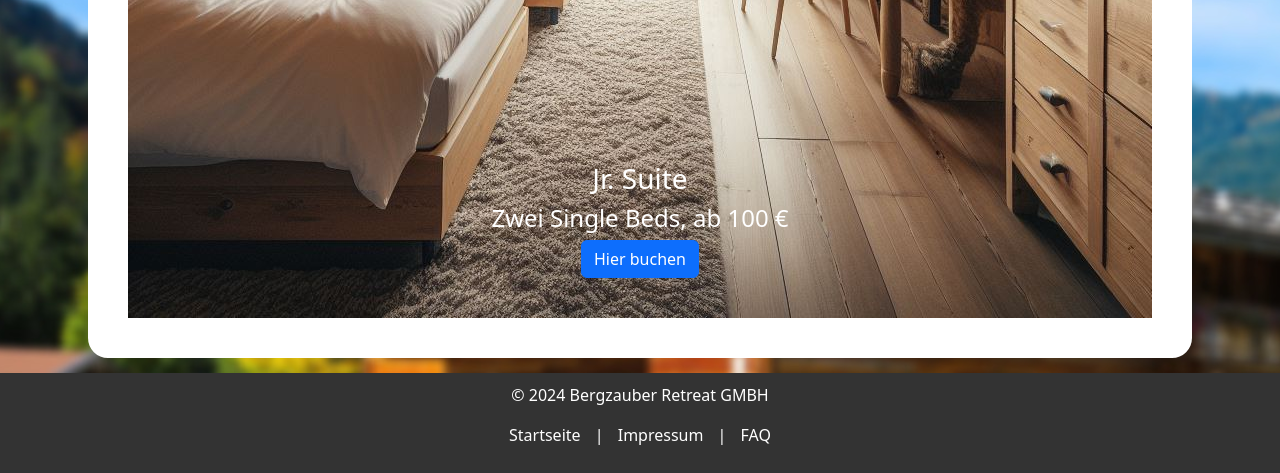
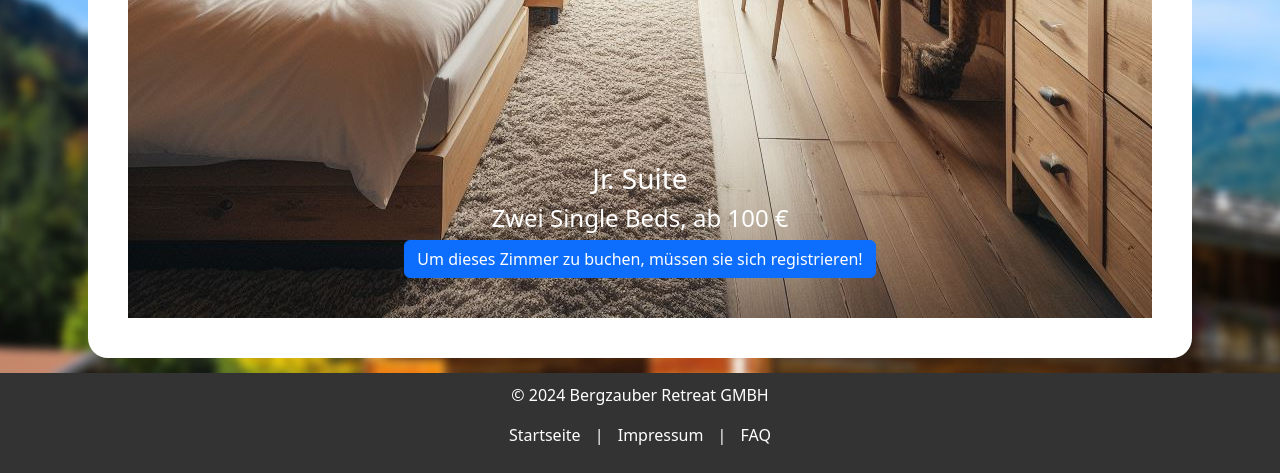
Before and after one commit to ShadyMate/Bergzauber_Retreat, a PHP site: page /Zimmer.php in a window 1280 px wide. Shown: the part 956-1429 px from the top of the page. Run offline with PHP 8.4, Linux system fonts and the light colour scheme.

Commit message:
Zimmer php gemacht damit man sich einloggen muss zum buchen, Profil buttons verschönert

```diff
--- a/WEB_Hotel_Böhler_Trost/php/Profil.php
+++ b/WEB_Hotel_Böhler_Trost/php/Profil.php
@@ -43,8 +43,8 @@ if (session_status() == PHP_SESSION_NONE) {
     ?>
     <br>
     <br>
-    <a href="../includes/change.php">Hier klicken um Ihre Daten zu ändern.</a>
-    <br>
+    <form action="../includes/change.php" method="post">
+        <input type="submit" name="change" value="Daten ändern">
     <form action="../includes/logout.php" method="post">
         <input type="submit" name="logout" value="Logout">
     </form>
--- a/WEB_Hotel_Böhler_Trost/php/Zimmer.php
+++ b/WEB_Hotel_Böhler_Trost/php/Zimmer.php
@@ -31,24 +31,42 @@ include "../includes/nav.php";
       <img src="../res/img/Zimmer1.jpeg" class="d-block w-100" alt="...">
       <div class="carousel-caption d-none d-md-block">
         <h3>Jr. Suite</h3>
-        <h4>Zwei Single Beds, ab 100 €</h4>
-          <a href="Zimmerbuchen.php?kosten=100" class="btn btn-primary">Hier buchen</a>
+        <h4>Zwei Single Beds, ab 100 €</h4>
+          <?php if (!isset($_SESSION['username'])) {
+              echo '<a href="../php/registrierung.php" class="btn btn-primary">Um dieses Zimmer zu buchen, müssen sie sich registrieren!</a>';
+          }
+            else {
+                echo '<a href="Zimmerbuchen.php?kosten=100" class="btn btn-primary">Hier buchen</a>';
+            }
+          ?>
       </div>
     </div>
     <div class="carousel-item">
       <img src="../res/img/Zimmer2.jpeg" class="d-block w-100" alt="...">
       <div class="carousel-caption d-none d-md-block">
           <h3>Sr. Suite</h3>
-          <h4>Ein Doppelbett in einem größeren Zimmer ab 200 €</h4>
-          <a href="Zimmerbuchen.php?kosten=200" class="btn btn-primary">Hier buchen</a>
+          <h4>Ein Doppelbett in einem größeren Zimmer ab 20 €</h4>
+          <?php if (!isset($_SESSION['username'])) {
+              echo '<a href="../php/registrierung.php" class="btn btn-primary">Um dieses Zimmer zu buchen, müssen sie sich registrieren!</a>';
+          }
+            else {
+                echo '<a href="Zimmerbuchen.php?kosten=200" class="btn btn-primary">Hier buchen</a>';
+            }
+            ?>
       </div>
     </div>
     <div class="carousel-item">
       <img src="../res/img/Zimmer3.jpeg" class="d-block w-100" alt="...">
       <div class="carousel-caption d-none d-md-block">
           <h3>Deluxe Suite</h3>
-          <h4>Unsere luxuriöseste Suite, mit dem besten Ausblick in ganz Lech ab 400 €</h4>
-          <a href="Zimmerbuchen.php?kosten=400" class="btn btn-primary">Hier buchen</a>
+          <h4>Unsere luxuriöseste Suite, mit dem besten Ausblick in ganz Lech ab 400 €</h4>
+            <?php if (!isset($_SESSION['username'])) {
+                echo '<a href="../php/registrierung.php" class="btn btn-primary">Um dieses Zimmer zu buchen, müssen sie sich registrieren!</a>';
+            }
+                else {
+                    echo '<a href="Zimmerbuchen.php?kosten=400" class="btn btn-primary">Hier buchen</a>';
+                }
+                ?>
       </div>
     </div>
   </div>
```
